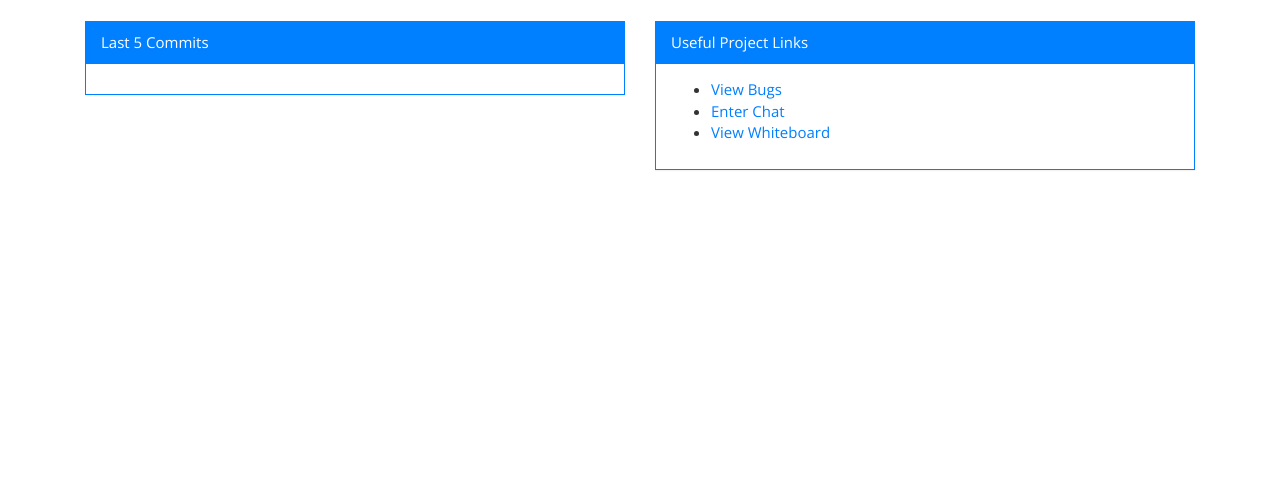
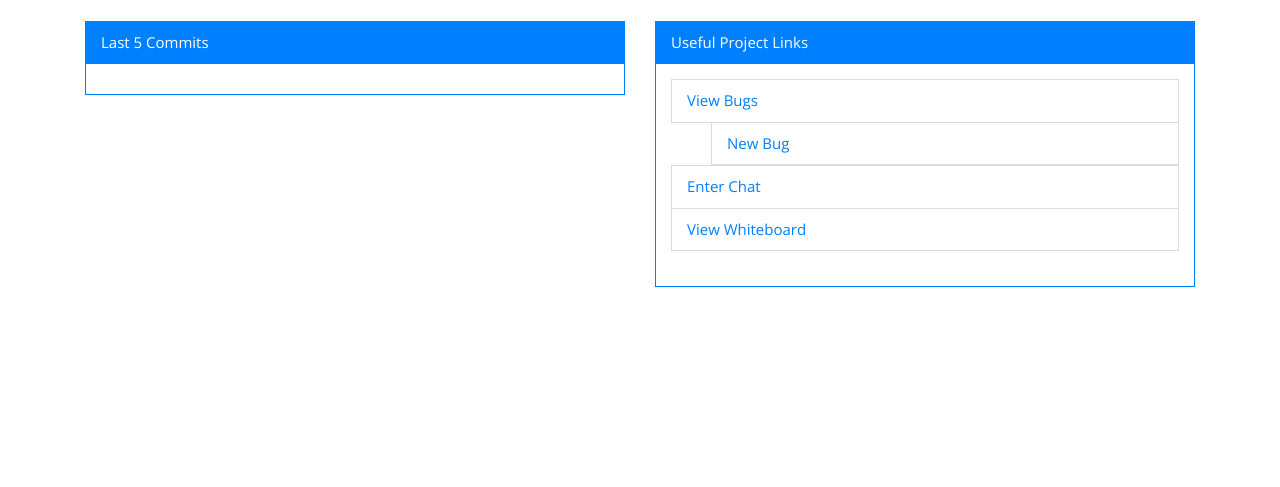
Before and after one commit to tjcsl/codesphere, a Flask app: template project/templates/projects/project.html in a window 1280 px wide. Shown: the part 52-539 px from the top of the page. Run offline with Flask 2, Linux system fonts and the light colour scheme; the template is opened without the code that fills it, so the values that code supplies are empty; parts of the project's set-up code (start-up, migrations or seed data) failed here and were passed over.

Commit message:
links to project splash pages, other UI touchups

```diff
--- a/project/templates/projects/project.html
+++ b/project/templates/projects/project.html
@@ -21,10 +21,11 @@
 	<div class="panel panel-primary">
 		<div class="panel-heading">Useful Project Links</div>
 		<div class="panel-body">
-			<ul>
-				<li><a href="bugs/">View Bugs</a></li>
-				<li><a href="chat/">Enter Chat</a></li>
-				<li><a href="whiteboard/view/">View Whiteboard</a></li>
+			<ul class="list-group">
+				<li class="list-group-item"><a href="bugs/">View Bugs</a></li>
+				<ul><li class="list-group-item"><a href="bugs/new">New Bug</a></li></ul>
+				<li class="list-group-item"><a href="chat/">Enter Chat</a></li>
+				<li class="list-group-item"><a href="whiteboard/view/">View Whiteboard</a></li>
 			</ul>
 		</div>
 	</div>
--- a/project/templates/userpage.html
+++ b/project/templates/userpage.html
@@ -15,7 +15,7 @@
                     {% else %}
                     {% for i in irepos %}
                     <li class="list-group-item">
-                        <a href="https://github.com/{{ user }}/{{ i }}">{{ i }}</a>
+                        <a href="/u/{{ user.username }}/projects/{{ i }}/">{{ i }}</a>
                         <a href="/u/{{ user.username }}/projects/{{ i }}/chat/">(Chat)</a>
                         <a href="/u/{{ user.username }}/projects/{{ i }}/whiteboard/view/">(Whiteboard)</a>
                         <a href="/u/{{ user.username }}/projects/{{ i }}/bugs/">(Bugs)</a>
--- a/project/views/userpage.py
+++ b/project/views/userpage.py
@@ -8,7 +8,7 @@ def get_userpage(user):
     iprojectsraw = db_session.query(Project).join(User).filter(User.username == user).all()
     user = db_session.query(User).filter(User.username == user).first()
     if user is None:
-        flash('That user hasn\'t logged into our system','danger')
+        flash('That user hasn\'t logged into our system!','danger')
         return render_template('userpage_error.html')
     iprojects = [i.name for i in iprojectsraw if i.owner == user.id]
     allprojectsraw = ghobject.get('user/repos')
```
